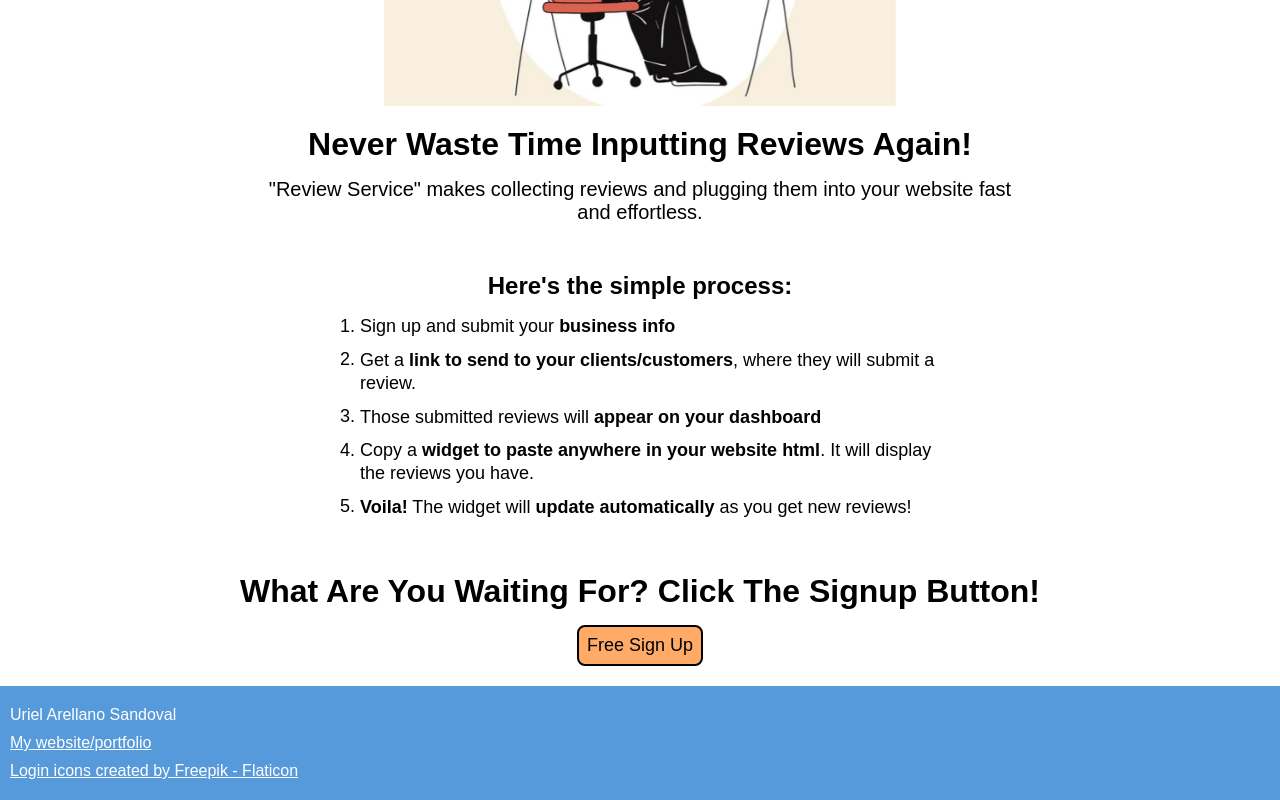
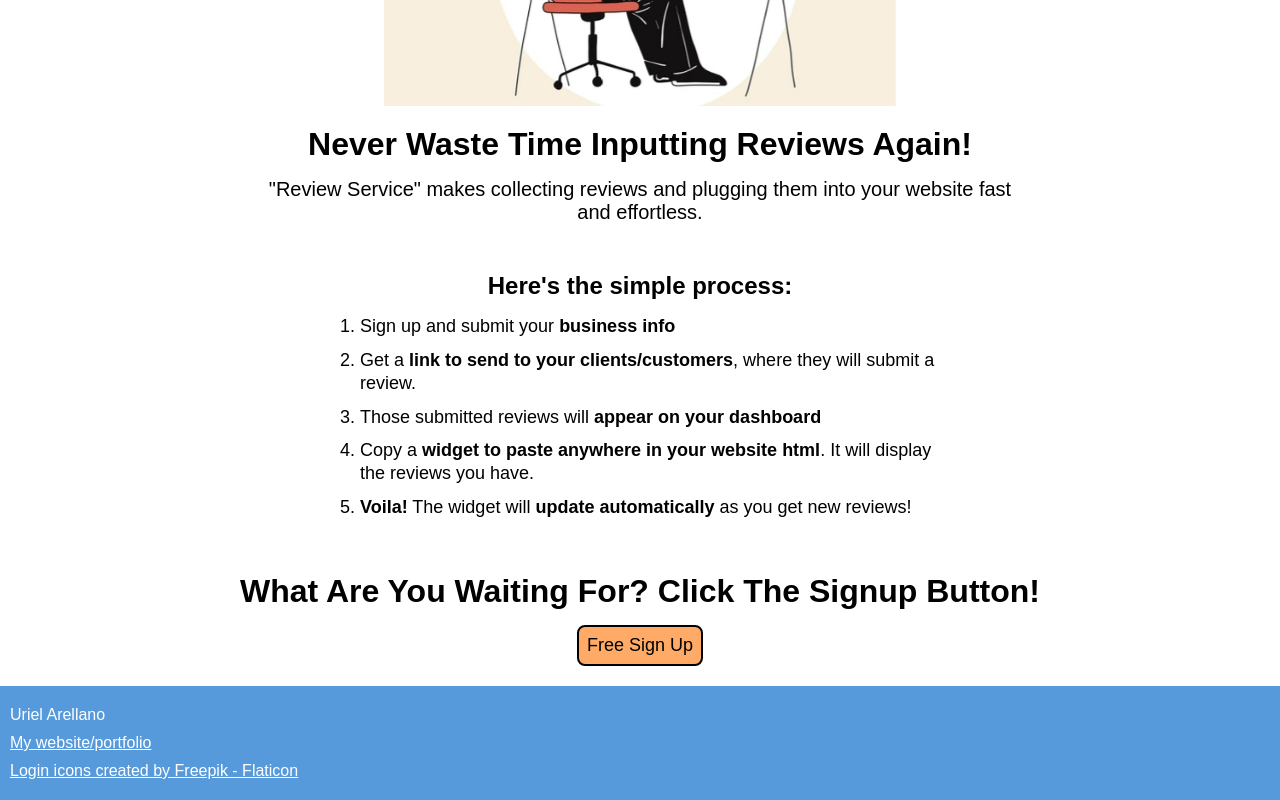
Before and after one commit to urielarellano/ReviewService, a React (Vite) app: page / in a window 1280 px wide. Shown: the part 582-1382 px from the top of the page. Built offline with nearby package versions, Linux system fonts and the light colour scheme; no server answers.

Commit message:
undo test

```diff
--- a/src/App.tsx
+++ b/src/App.tsx
@@ -42,7 +42,7 @@ function App() {
       </Router>
 
       <footer>
-        <p>Uriel Arellano Sandoval</p>
+        <p>Uriel Arellano</p>
         <a href="https://urielarellano.github.io/uriel-portfolio/" target="_blank" rel="noopener noreferrer">My website/portfolio</a>
         <a href="https://www.flaticon.com/free-icons/login" title="login icons" target="_blank" rel="noopener noreferrer">Login icons created by Freepik - Flaticon</a>
       </footer>
```
